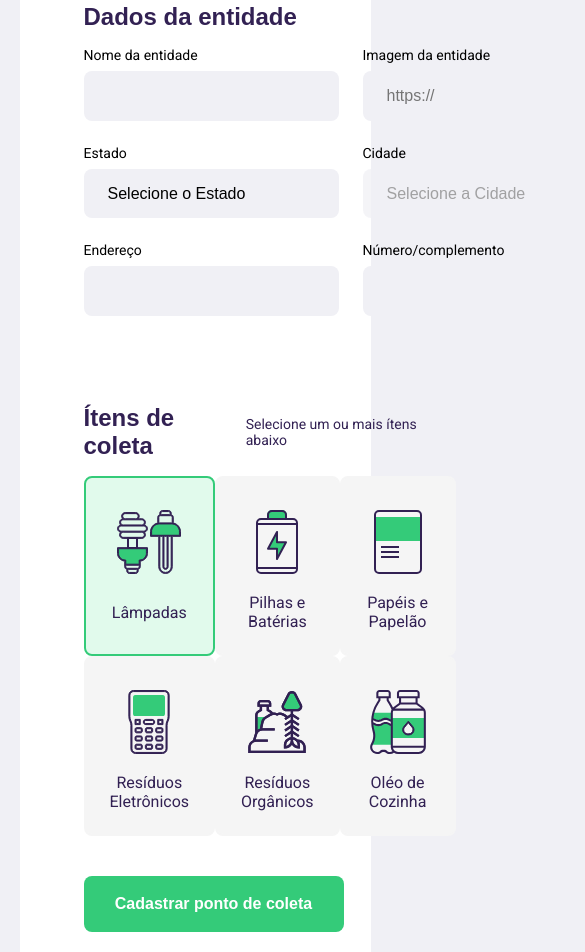
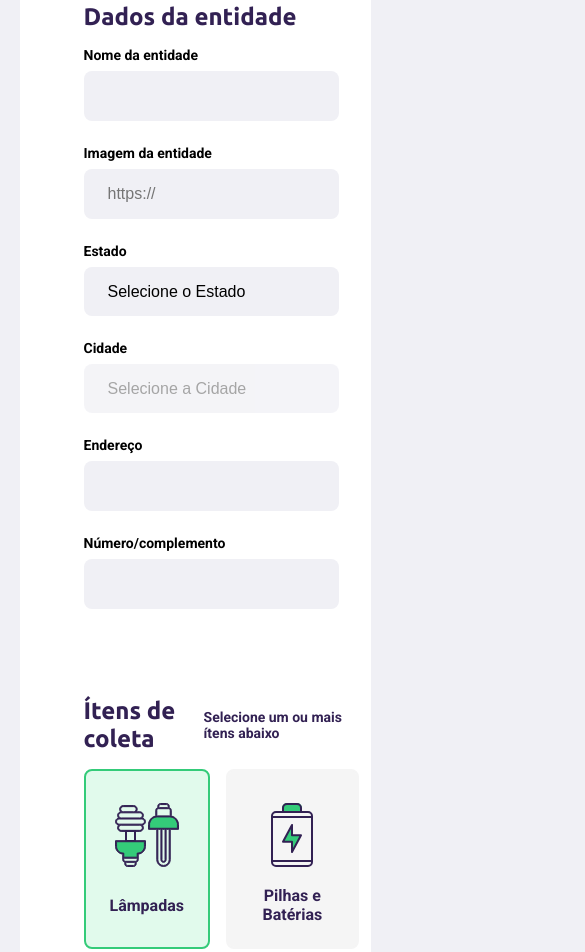
Before and after one commit to JDaniielC/NLW-Ecoleta, a website: page src/views/create-point.html in a window 390 px wide. Shown: the part 423-1375 px from the top of the page, 585 px wide, since content can reach past the window. Drawn offline with nearby package versions, Linux system fonts and the light colour scheme; files that its build step writes are made by us from their sources; no server answers; files whose address does not match are found by name.

Commit message:
Projeto finalizado.

```diff
--- a/package.json
+++ b/package.json
@@ -18,10 +18,10 @@
   "homepage": "https://github.com/argente123/Nlwi1#readme",
   "dependencies": {
     "express": "^4.17.1",
-    "nunjucks": "^3.2.3",
-    "sqlite3": "^5.0.2"
+    "nunjucks": "^3.2.3"
   },
   "devDependencies": {
-    "nodemon": "^2.0.7"
+    "nodemon": "^2.0.7",
+    "sqlite3": "^5.0.2"
   }
 }
--- a/public/styles/create-point.css
+++ b/public/styles/create-point.css
@@ -118,7 +118,7 @@ form button:hover {
 .items-grid {
     display: grid;
     grid-template-columns: 1fr 1fr 1fr;
-    gap: 16;
+    gap: 16px;
 }
 
 .items-grid li {
--- a/public/styles/responsive.css
+++ b/public/styles/responsive.css
@@ -28,6 +28,20 @@
         height: 250px;
     }
 
+    #page-create-point form .field-group {
+        flex-direction: column;
+    }
+
+    #page-create-point form .field-group .field + .field {
+        margin-left: 0;
+    }
+
+    #page-create-point .items-grid {
+        display: grid;
+        grid-template-columns: 1fr 1fr;
+        gap: 16px;
+    }
+
 }
 
 @media(min-width: 1700px) {
--- a/src/server.js
+++ b/src/server.js
@@ -48,7 +48,8 @@ server.post("/savepoint", (req,res)=> {
 
     function afterInsertData(err){
         if(err) {
-            return console.log(err)
+            console.log(err)
+            return res.render("create-point.html", {saved:false})
             //Fazer uma página de erro usando return res.render(igual a create-point)
         }
         console.log("Cadastrado com sucesso")
--- a/src/views/create-point.html
+++ b/src/views/create-point.html
@@ -78,32 +78,32 @@
                     <span>Selecione um ou mais ítens abaixo</span>
                 </legend>
                 <div class="items-grid" >
-                    <li data-id="1" class="selected">
+                    <li data-id="Lâmpadas" class="selected">
                         <img src="./assets/lampadas.svg" alt="Lâmpadas">
                         <span>Lâmpadas</span>
                     </li>
 
-                    <li data-id="2">
+                    <li data-id="Pilhas e Batérias">
                         <img src="./assets/baterias.svg" alt="Pilhas e Batérias">
                         <span>Pilhas e Batérias</span>
                     </li>
 
-                    <li data-id="3">
+                    <li data-id="Papéis e Papelão">
                         <img src="./assets/papeis-papelao.svg" alt="Papéis e Papelão">
                         <span>Papéis e Papelão</span>
                     </li>
 
-                    <li data-id="4">
+                    <li data-id="Resíduos Eletrônicos">
                         <img src="./assets/eletronicos.svg" alt="Resíduos Eletrônicos">
                         <span>Resíduos Eletrônicos</span>
                     </li>
 
-                    <li data-id="5">
+                    <li data-id="Resíduos Orgânicos">
                         <img src="./assets/organicos.svg" alt="Resíduos Orgânicos">
                         <span>Resíduos Orgânicos</span>
                     </li>
 
-                    <li data-id="6">
+                    <li data-id="Oléo de Cozinha">
                         <img src="./assets/oleo.svg" alt="Oléo de Cozinha">
                         <span>Oléo de Cozinha</span>
                     </li>
@@ -127,6 +127,8 @@
     {% endif %}
 {% endblock modal %}
 
+
+
 {% block scripts %}
     <script src="./scripts/create-point.js"></script>
 {% endblock scripts %}
--- a/src/views/layout.html
+++ b/src/views/layout.html
@@ -8,7 +8,7 @@
         <title>Ecoleta</title>
     {% endblock title %}
     <link rel="preconnect" href="https://fonts.gstatic.com">
-<link href="https://fonts.googleapis.com/css2?family=Roboto&family=Ubuntu:wght@1,700&display=swap" rel="stylesheet">
+    <link href="https://fonts.googleapis.com/css2?family=Roboto:wght@700&family=Ubuntu:wght@700&display=swap" rel="stylesheet">
 
     <link rel="stylesheet" href="./styles/main.css">
 
```
Also changed, not shown: src/database/db.js (+14 -15 lines), .github/dia2.png, .github/dia3.png (added), .github/resp1.png (added), .github/resp2.png (added), .github/resp3.png (added), README.md, 2 other files.
